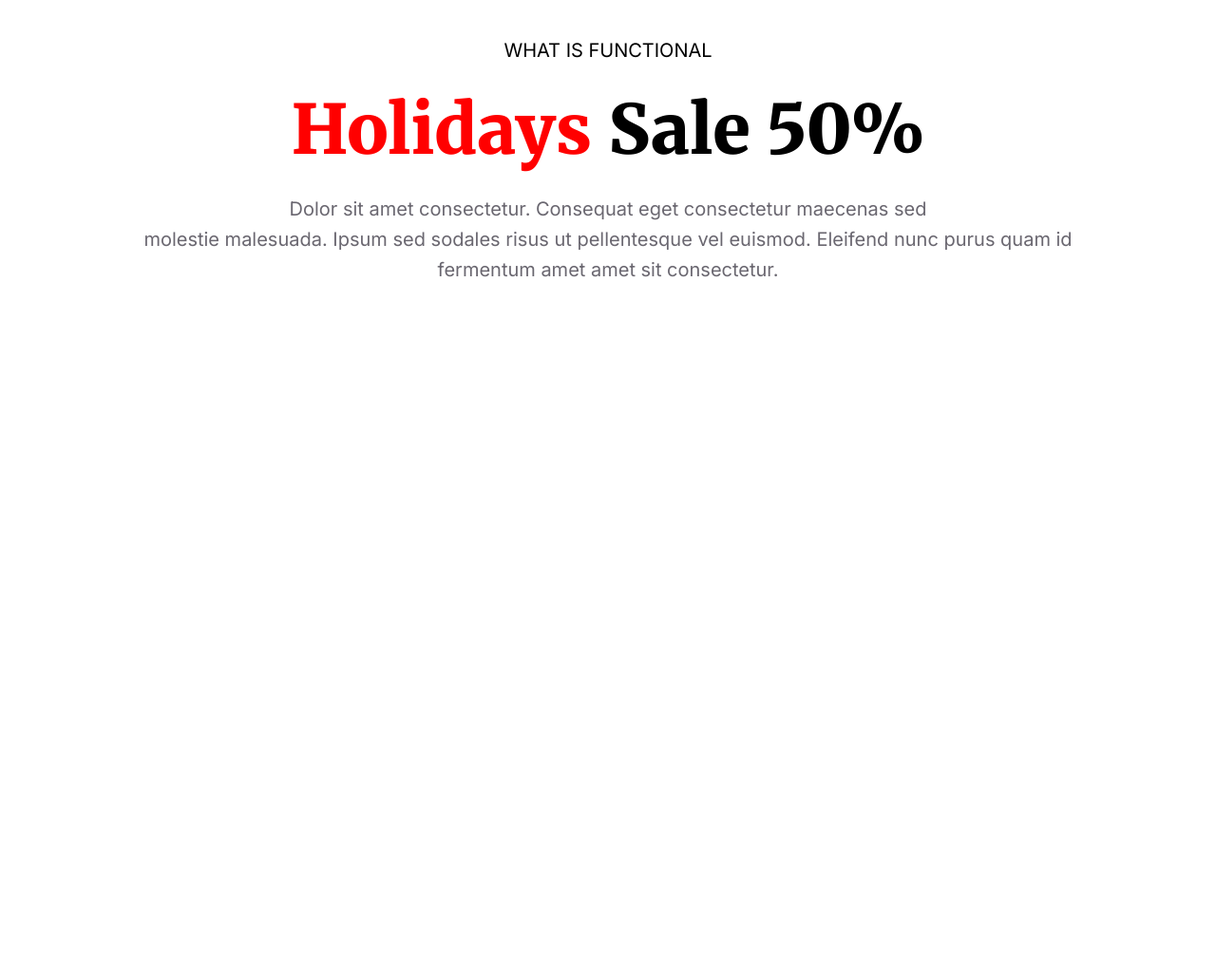
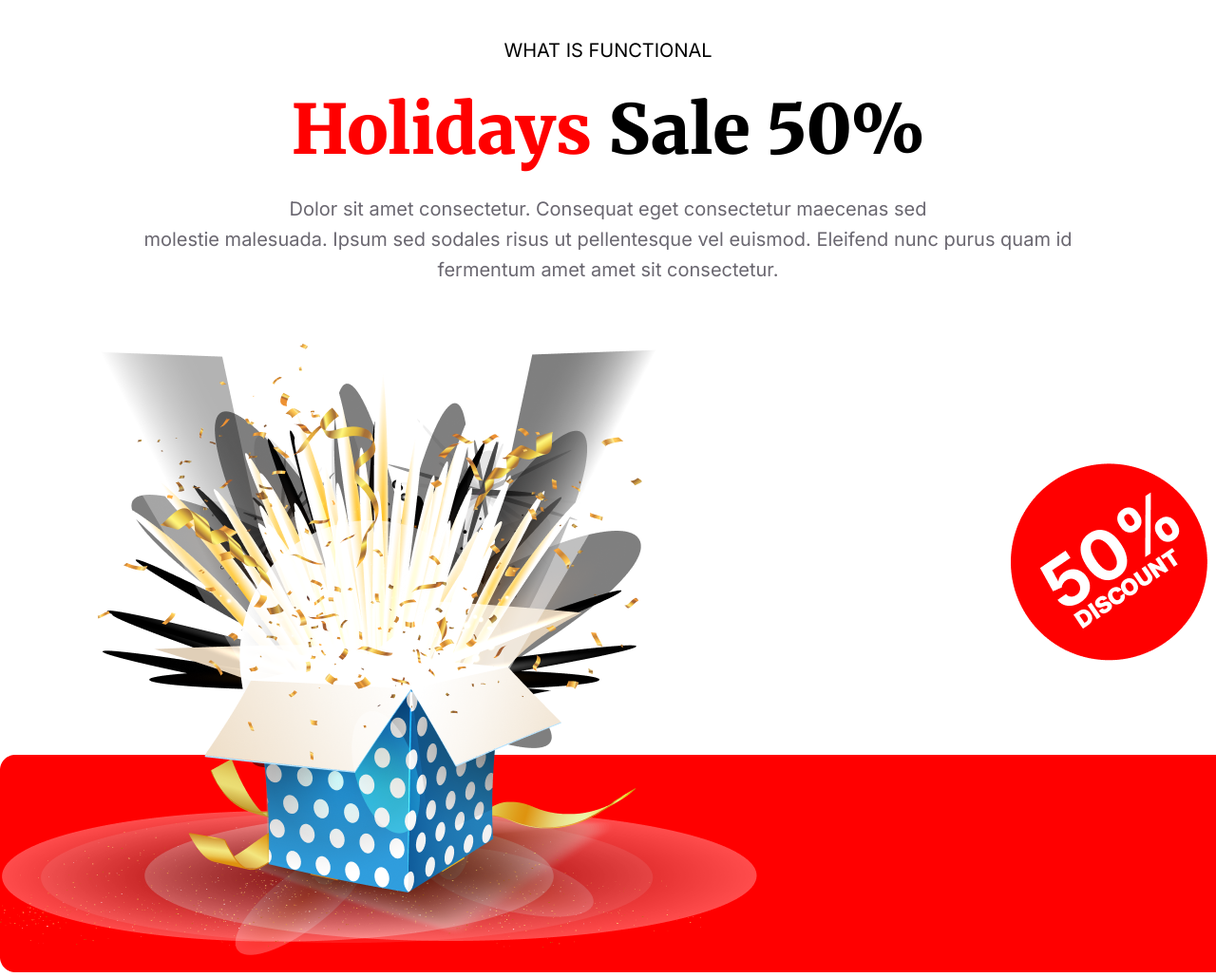
Before and after one commit to FaisalHasanEmon/new-year-offer-landing-page, a plain HTML site: page index.html in a window 1280 px wide. Shown: the part 3681-4710 px from the top of the page at 95% size. Before the commit the page ends 3981 px from the top, so only its background shows below. Drawn offline with Linux system fonts and the light colour scheme.

Commit message:
50% 0ffer section added

```diff
--- a/index.html
+++ b/index.html
@@ -96,6 +96,18 @@
         </p>
       </section>
       <!-- Holiday Sell Ends -->
+      <!-- 50% Box Section Starts -->
+      <section class="box-offer">
+        <div class="box-offer-content">
+          <div class="content-column1">
+            <img src="images/Group-75.png" alt="Box" />
+          </div>
+          <div class="content-column2">
+            <img src="images/Group-44.png" alt="50% Offer" />
+          </div>
+        </div>
+      </section>
+      <!-- 50% Box Section Ends -->
     </main>
     <footer></footer>
   </body>
--- a/styles/style.css
+++ b/styles/style.css
@@ -310,3 +310,33 @@ body {
   margin-top: 22px;
   margin-bottom: 22px;
 }
+
+/* 50% Box Offer Section */
+.box-offer {
+  width: 1320px;
+  height: 662px;
+  /* border: 1px solid black; */
+  margin: 0 auto;
+  margin-top: 64px;
+  background-image: url("../images/Rectangle-2.png");
+  background-repeat: no-repeat;
+  background-position: bottom;
+}
+
+.box-offer-content {
+  display: flex;
+  justify-content: space-between;
+  align-items: center;
+}
+.box-offer-content .content-column1 {
+  width: 796px;
+  height: 662px;
+  /* border: 1px solid red; */
+}
+.box-offer-content .content-column2 {
+  width: 305.69px;
+  height: 305.69px;
+  /* border: 1px solid yellow; */
+  margin-top: 77px;
+  margin-bottom: 279px;
+}
```
